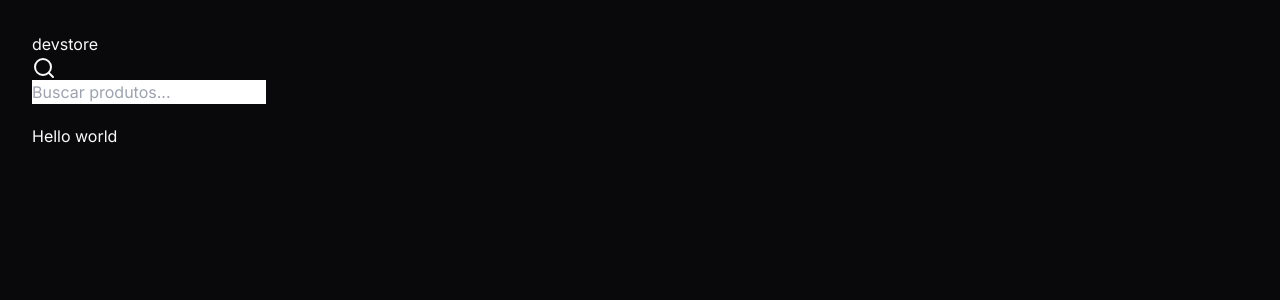
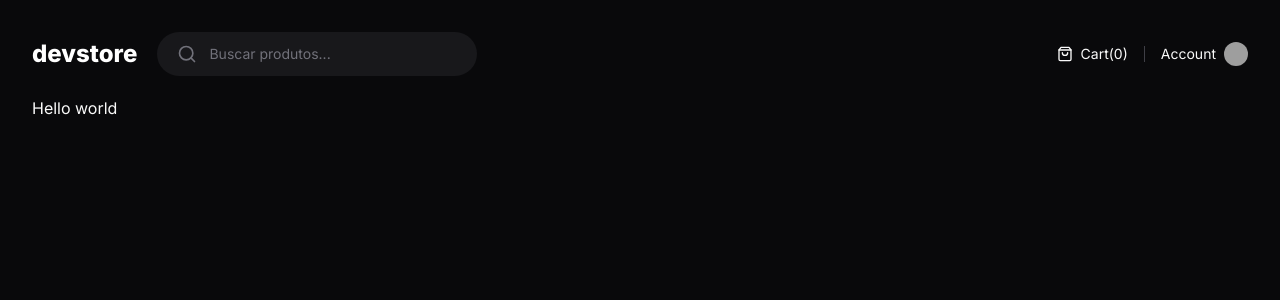
Before and after one commit to GabrielDevLoper/devstore-next, a Next.js app: page / in a window 1280 px wide. Shown: the top 300 px of the page. Built offline with nearby package versions, Linux system fonts and the light colour scheme; grey boxes are pictures that could not be loaded.

Commit message:
feat: cabecalho da aplicacao finalizado.

```diff
--- a/next.config.mjs
+++ b/next.config.mjs
@@ -1,4 +1,8 @@
 /** @type {import('next').NextConfig} */
-const nextConfig = {}
+const nextConfig = {
+  images: {
+    domains: ['github.com'],
+  },
+}
 
 export default nextConfig
--- a/src/app/(store)/layout.tsx
+++ b/src/app/(store)/layout.tsx
@@ -1,9 +1,9 @@
-import Header from '@/componets/header'
+import { Header } from '@/components/header'
 import { ReactNode } from 'react'
 
 export default function StoreLayout({ children }: { children: ReactNode }) {
   return (
-    <div className="mx-auto grid min-h-screen w-full max-w-[1600px] grid-rows-[min-content_max-content] gap-5 p-8">
+    <div className="mx-auto grid min-h-screen w-full max-w-[1600px] grid-rows-app gap-5 p-8">
       <Header />
       {children}
     </div>
--- /dev/null
+++ b/src/components/header.tsx
@@ -0,0 +1,44 @@
+import { Search, ShoppingBag } from 'lucide-react'
+import Image from 'next/image'
+import Link from 'next/link'
+
+export function Header() {
+  return (
+    <div className="flex items-center justify-between">
+      <div className="flex items-center gap-5">
+        <Link href="/" className="text-2xl font-extrabold text-white">
+          devstore
+        </Link>
+
+        <form className="flex w-[320px] items-center gap-3 rounded-full bg-zinc-900 px-5 py-3 ring-zinc-700">
+          <Search className="w-5 h-5 text-zinc-500" />
+
+          <input
+            placeholder="Buscar produtos..."
+            className="flex-1 bg-transparent text-sm outline-none placeholder:text-zinc-500 text-black"
+            type="text"
+          />
+        </form>
+      </div>
+
+      <div className="flex items-center gap-4">
+        <div className="flex items-center gap-2">
+          <ShoppingBag className="h-4 w-4" />
+          <span className="text-sm">Cart(0)</span>
+        </div>
+
+        <div className="w-px h-4 bg-zinc-700"></div>
+
+        <Link href="/" className="flex items-center gap-2 hover:underline">
+          <span className="text-sm">Account</span>
+          <Image
+            src="https://github.com/gabrieldevloper.png"
+            className="h-6 w-6 rounded-full"
+            width={24}
+            height={24}
+          />
+        </Link>
+      </div>
+    </div>
+  )
+}
--- a/src/componets/header.tsx
+++ /dev/null
@@ -1,26 +0,0 @@
-import { Search } from 'lucide-react'
-import Link from 'next/link'
-
-export default function Header() {
-  return (
-    <div className="flex items-center justify-between">
-      <div className="flex items-center gap-5">
-        <Link href="/" className="text-2xl font-extrabold text-white">
-          devstore
-        </Link>
-
-        <form className="flex w-[320px] items-center gap-3 rounded-full bg-zinc-900 px-5 py-3 ring-zinc-700">
-          <Search className="w-5 h-5" />
-
-          <input
-            placeholder="Buscar produtos..."
-            className="flex-1 bg-transparent text-sm outline-none placeholder:text-zinc-500 text-black"
-            type="text"
-          />
-        </form>
-      </div>
-
-      <div className="flex items-center gap-4"></div>
-    </div>
-  )
-}
--- a/tailwind.config.ts
+++ b/tailwind.config.ts
@@ -12,7 +12,7 @@ const config: Config = {
     },
 
     gridTemplateRows: {
-      appp: 'min-content max-content',
+      app: 'min-content max-content',
     },
   },
   plugins: [],
```
